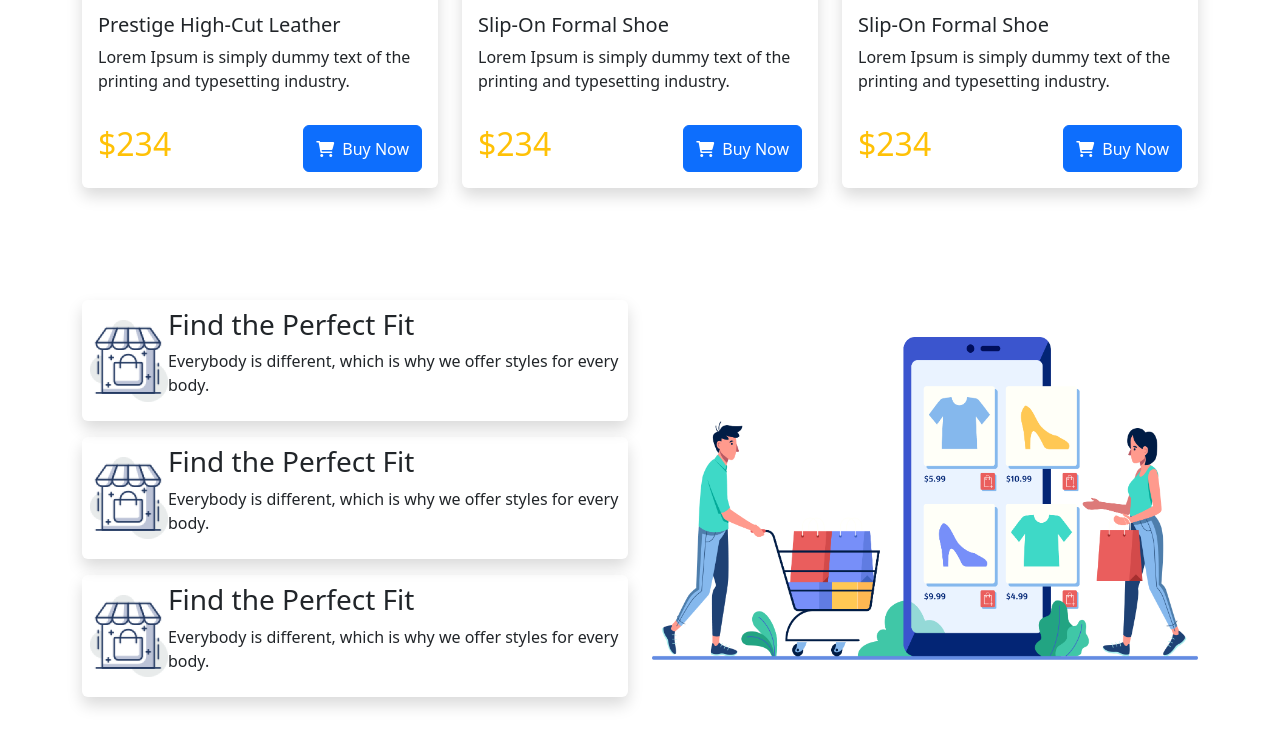
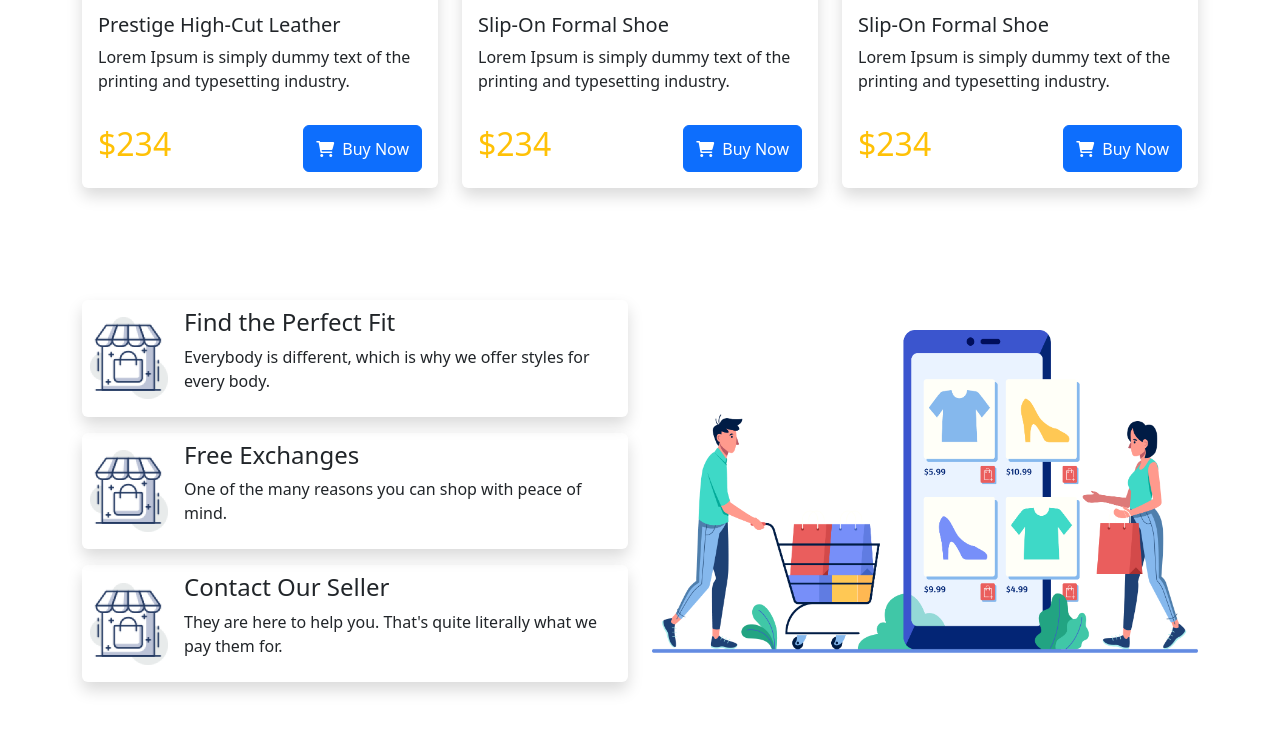
Before and after one commit to wali55/nike-react-bootstrap, a plain HTML site: page index.html in a window 1280 px wide. Shown: the part 1758-2505 px from the top of the page. Drawn offline with nearby package versions, Linux system fonts and the light colour scheme.

Commit message:
desk final

```diff
--- a/index.html
+++ b/index.html
@@ -153,33 +153,33 @@
       <div class="row align-items-center">
         <div class="col-6">
           <div class="d-flex align-items-center my-3 shadow rounded p-2">
-            <div>
+            <div class="me-3">
               <img width="78" height="82" src="icons/image 12.png" alt="">
             </div>
             <div>
-              <h3>Find the Perfect Fit</h3>
+              <h4>Find the Perfect Fit</h4>
               <p>Everybody is different, which is why we
                 offer styles for every body.</p>
             </div>
           </div>
           <div class="d-flex align-items-center my-3 shadow rounded p-2">
-            <div>
+            <div class="me-3">
               <img width="78" height="82" src="icons/image 12.png" alt="">
             </div>
             <div>
-              <h3>Find the Perfect Fit</h3>
-              <p>Everybody is different, which is why we
-                offer styles for every body.</p>
+              <h4>Free Exchanges</h4>
+              <p>One of the many reasons you can shop
+                with peace of mind.</p>
             </div>
           </div>
           <div class="d-flex align-items-center my-3 shadow rounded p-2">
-            <div>
+            <div class="me-3">
               <img width="78" height="82" src="icons/image 12.png" alt="">
             </div>
             <div>
-              <h3>Find the Perfect Fit</h3>
-              <p>Everybody is different, which is why we
-                offer styles for every body.</p>
+              <h4>Contact Our Seller</h4>
+              <p>They are here to help you. That's quite
+                literally what we pay them for.</p>
             </div>
           </div>
         </div>
```
